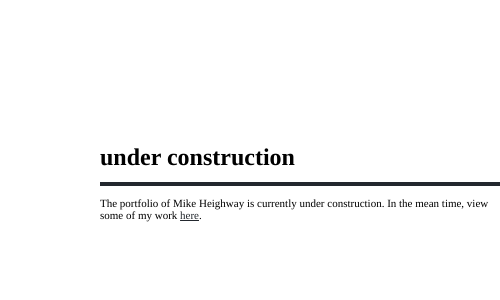
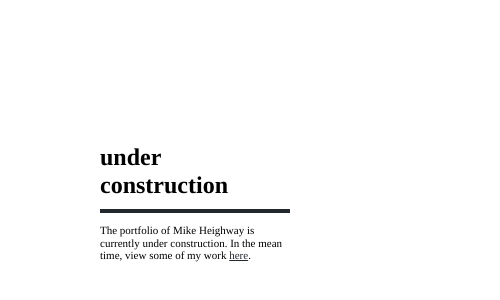
Before and after one commit to MikeHeighway/portfolio-site-2016, a plain HTML site: page index.html in a window 390 px wide. Shown: the part 156-456 px from the top of the page, 500 px wide, since content can reach past the window. Drawn offline with Linux system fonts and the light colour scheme; a small style sheet from the web is missing.

Commit message:
Basic responsiveness
Added some min/max width values to containers.

```diff
--- a/css/styles.css
+++ b/css/styles.css
@@ -55,6 +55,7 @@ a:visited {
 	border: none;
 	height: 0.4rem;
 	width: auto;
+	min-width: 16rem;
 }
 
 .mrgn-no {
@@ -73,6 +74,10 @@ a:visited {
 	padding-left: 10rem;
 }
 
+.pad-med-rgt-10 {
+	padding-right: 10rem;
+}
+
 
 /*------ Containers ------*/
 body {
@@ -80,6 +85,6 @@ body {
 }
 
 #main {
-	width: 40rem;
-	height: 40rem;
+	max-width: 40rem;
+	max-height: 40rem;
 }
--- a/index.html
+++ b/index.html
@@ -10,7 +10,7 @@
 </head>
 
 <body>
-	<section id="main" class="mrgn-no pad-big-top-30 pad-med-lft-10">
+	<section id="main" class="mrgn-no pad-big-top-30 pad-med-lft-10 pad-med-rgt-10">
 		<h1 class="txt-lft pad-sml-bot-1 mrgn-no">under construction</h1>
 		<hr class="c-bg-blk hr-thk mrgn-no">
 		<p>The portfolio of Mike Heighway is currently under construction. In the mean time, view some of my work <a href="http://www.weareobsidian.com" target="new">here</a>.</p>
```
